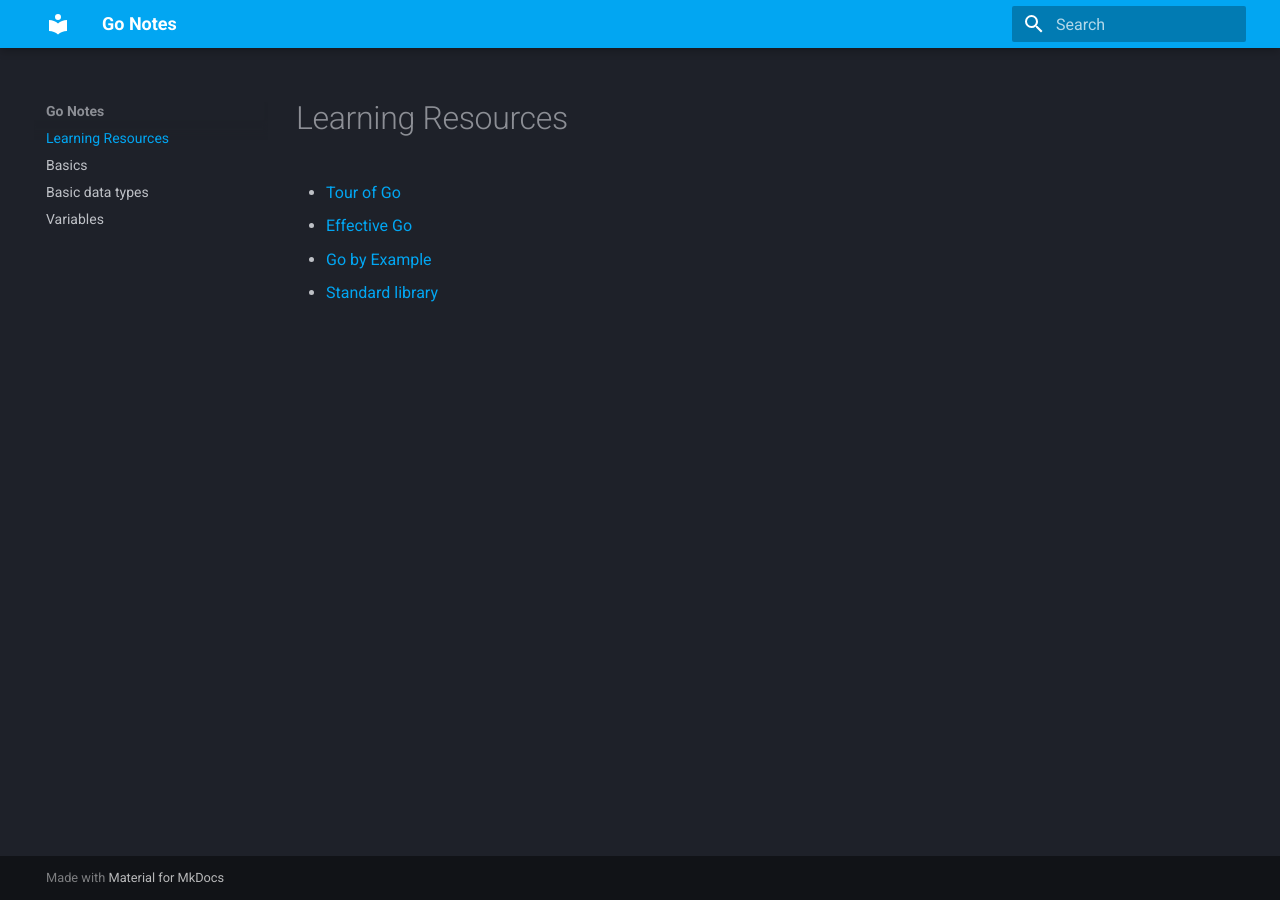
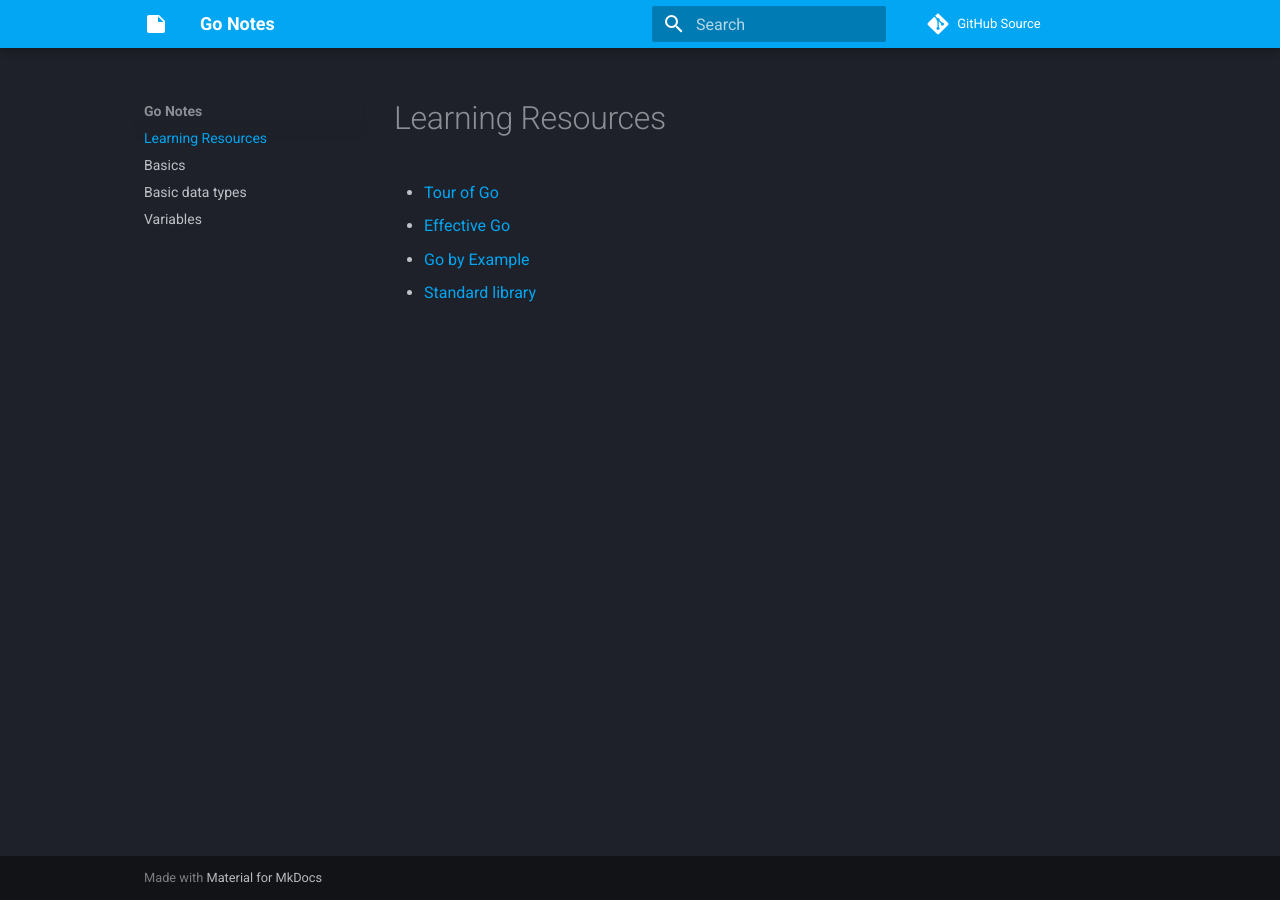
Before and after one commit to Lixfeld/go-notes, an MkDocs documentation site: the page built from docs/index.md, in a window 1280 px wide. Built offline with MkDocs 1.6.1 and Material for MkDocs 9.7.7, drawn with Linux system fonts in a browser that asks for light colours; comment, search, counter and statistics services are not loaded.

Commit message:
Add extra css and update mkdocs.yml

```diff
--- /dev/null
+++ b/docs/stylesheets/extra.css
@@ -0,0 +1,4 @@
+/* Maximum space for text block: https://github.com/squidfunk/mkdocs-material/discussions/3692 */
+.md-grid {
+    max-width: 80%;
+}
--- a/mkdocs.yml
+++ b/mkdocs.yml
@@ -1,6 +1,14 @@
 site_name: Go Notes
+repo_url: https://github.com/Lixfeld/go-notes
+repo_name: GitHub Source
+
+extra_css:
+  - stylesheets/extra.css
+
 theme:
   name: material
+  icon:
+    logo: material/note
   features:
     - content.code.copy
 
```
